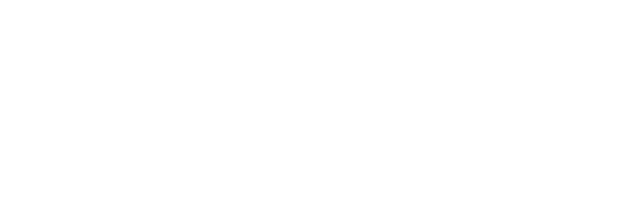
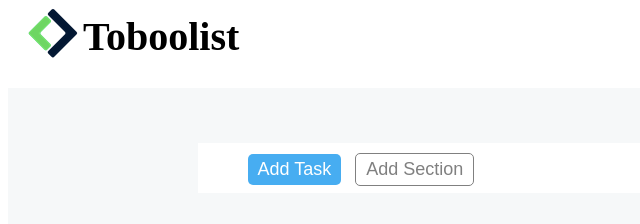
Before and after one commit to SimonCook99/html-css-toboolist, a plain HTML site: page index.html in a window 1280 px wide. Shown: the whole page, without its empty margins (0-640 px from the left). Drawn offline with Linux system fonts and the light colour scheme.

Commit message:
completato header e parte iniziale del main

```diff
--- a/index.html
+++ b/index.html
@@ -3,10 +3,25 @@
 <head>
     <meta charset="UTF-8">
     <meta name="viewport" content="width=device-width, initial-scale=1.0">
-    <title>Document</title>
+    <title>Toboolist</title>
     <link rel="stylesheet" href="style.css">
 </head>
 <body>
 
+    <header>
+        <div class="container">
+            <img src="img/Logo.png" alt="Logo">
+            <h1>Toboolist</h1>
+        </div>
+    </header>
+
+    <main>
+        <div class="task-buttons-container">
+            <button class="task-button">Add Task</button>
+            <button class="section-button">Add Section</button>
+        </div>
+
+
+    </main>
 </body>
 </html>
--- a/style.css
+++ b/style.css
@@ -0,0 +1,56 @@
+
+
+
+header h1{
+    display: inline-block;
+    text-align: center;
+    line-height: 0;
+    position: absolute;
+    bottom: 30%;
+    padding-left: 5px;
+    font-size: 40px;
+}
+
+.container{
+    height: 80px;
+    padding-left: 20px;
+    position: relative;
+}
+
+main{
+    height: 1000px;
+    background-color: #f6f8f9;
+    padding-top: 50px;
+}
+
+main div{
+    width: 70%;
+    margin: auto;
+    background-color: white;
+    margin-top: 5px;
+}
+
+button{
+    margin: 10px 5px 10px 50px;
+    padding: 5px 10px;
+    border-radius: 5px;
+    font-size: 18px;
+
+}
+
+.task-buttons-container{
+    height: 5%;
+}
+
+.section-button{
+    margin-left: 5px;
+    border: 1px solid grey;
+    background-color: white;
+    color: grey;
+}
+
+.task-button{
+    background-color: #47adf1;
+    color: white;
+    border: none;
+}
```
Also changed, not shown: screen_toboolist.png (added).
